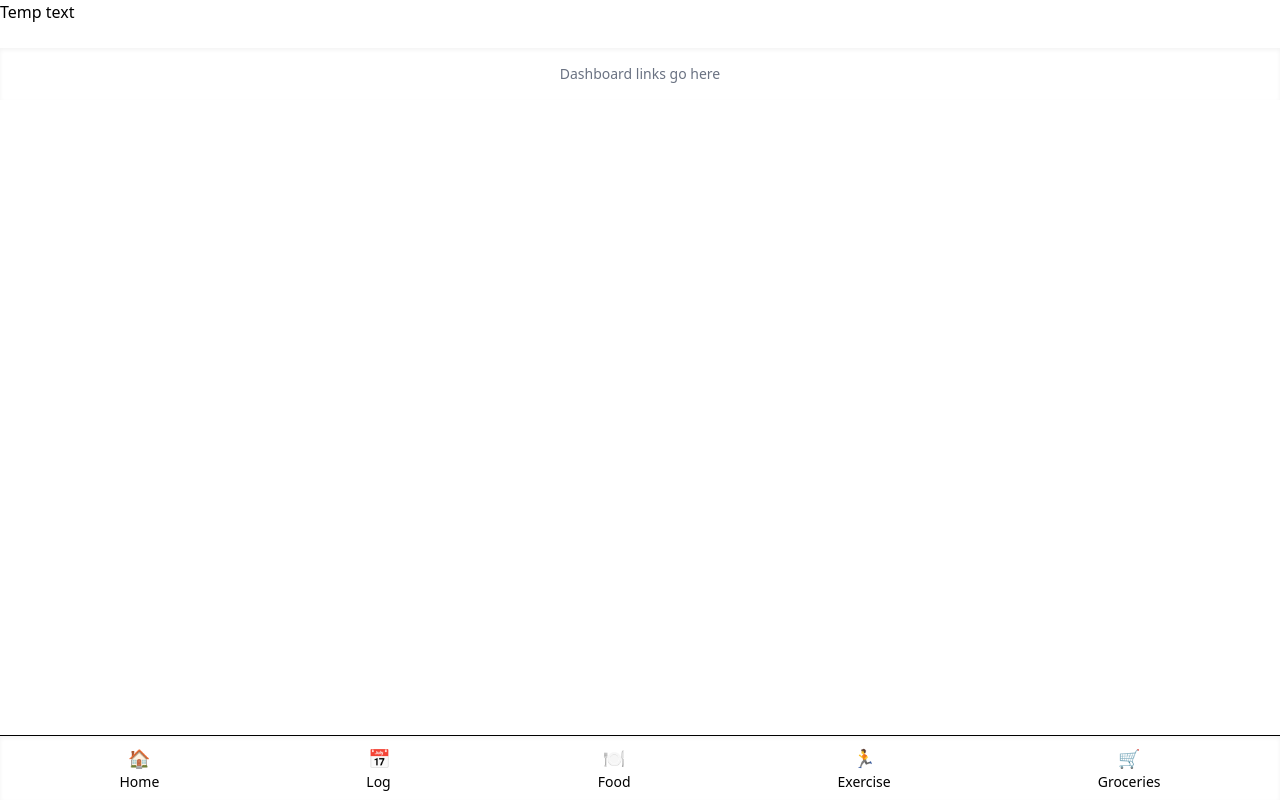
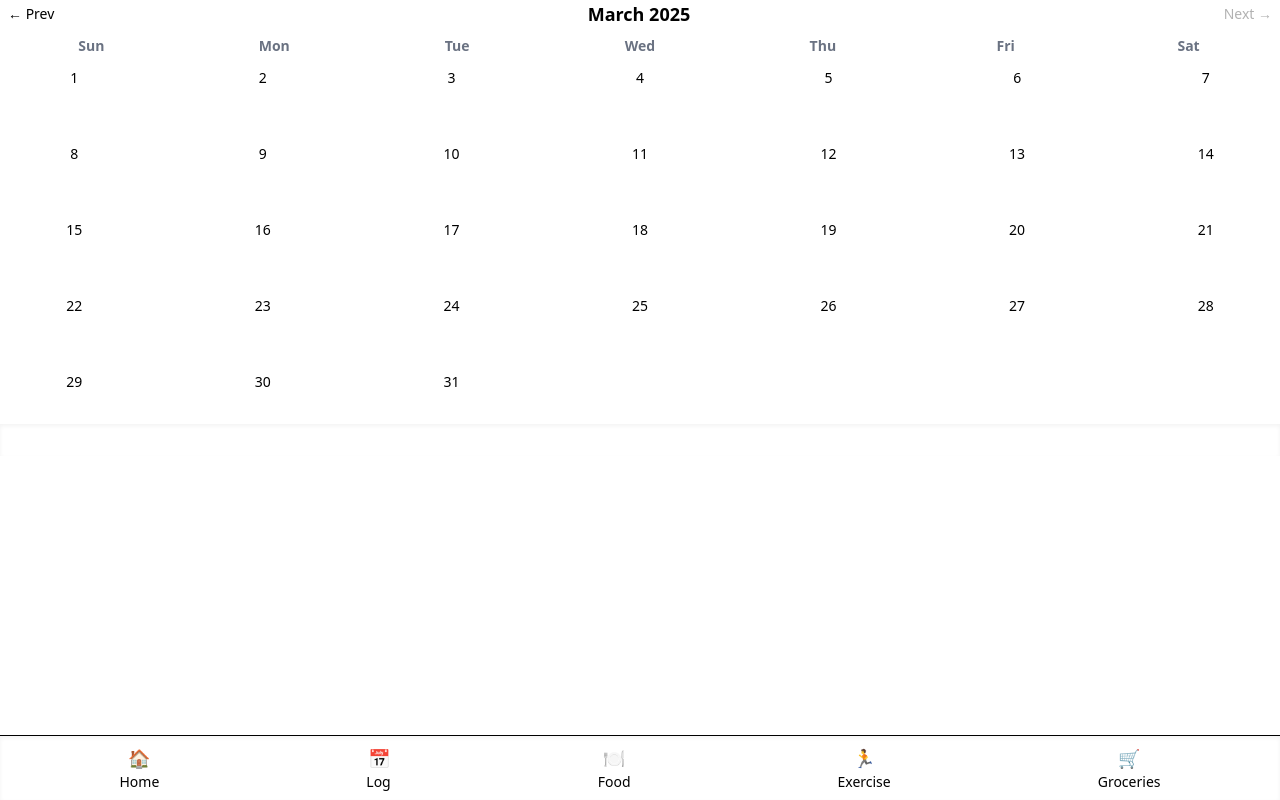
Before and after one commit to Sharif15/Nutritional_health_app, a Next.js app: page /logs in a window 1280 px wide. Built offline with nearby package versions, Linux system fonts and the light colour scheme.

Commit message:
top half of calendar no implementation

```diff
--- a/src/app/layout.tsx
+++ b/src/app/layout.tsx
@@ -21,7 +21,7 @@ export default function RootLayout({
 
       <footer className="bg-white shadow-inner p-4 mt-6">
         {<Navbar />}
-        <div className="text-center text-sm text-gray-500">Dashboard links go here</div>
+
       </footer>
       </body>
     </html>
--- a/src/app/logs/page.tsx
+++ b/src/app/logs/page.tsx
@@ -1,14 +1,66 @@
-import Image from "next/image";
+"use client";
+import { useState } from "react";
 
-export default function Logs() {
+interface CalendarProps {
+  onSelectDate: (date: string) => void;
+  selectedDate: string;
+}
+
+export default function Calendar({ onSelectDate, selectedDate }: CalendarProps) {
+  const today = new Date();
+  const [monthOffset, setMonthOffset] = useState(0); // 0 = current, 1 = prev, 2 = prev-prev
+
+  const displayMonth = new Date(today.getFullYear(), today.getMonth() - monthOffset, 1);
+  const monthLabel = displayMonth.toLocaleDateString("default", { month: "long", year: "numeric" });
+
+  const daysInMonth = new Date(displayMonth.getFullYear(), displayMonth.getMonth() + 1, 0).getDate();
+
+  const days: string[] = [];
+  for (let d = 1; d <= daysInMonth; d++) {
+    const date = new Date(displayMonth.getFullYear(), displayMonth.getMonth(), d);
+    days.push(date.toISOString().split("T")[0]); // "YYYY-MM-DD"
+  }
+
   return (
-    <div>
-      <main>
-        <p>Temp text</p>
-      </main>
-      <footer>
+    <div className="mb-4">
+      {/* Header */}
+      <div className="flex justify-between items-center mb-2">
+        <button
+          onClick={() => setMonthOffset((prev) => Math.min(prev + 1, 2))}
+          disabled={monthOffset == 2}
+          className={`text-sm px-2 py-1 rounded ${monthOffset == 2 ? "opacity-30" : "hover:bg-gray-100"}`}
+        >
+          ← Prev
+        </button>
+        <h2 className="text-lg font-semibold">{monthLabel}</h2>
+        <button
+          onClick={() => setMonthOffset((prev) => Math.max(prev - 1, 0))}
+          disabled={monthOffset === 0}
+          className={`text-sm px-2 py-1 rounded ${monthOffset === 0 ? "opacity-30" : "hover:bg-gray-100"}`}
+        >
+          Next →
+        </button>
+      </div>
 
-      </footer>
+      {/* Calendar grid */}
+      <div className="grid grid-cols-7 text-center text-sm font-semibold text-gray-500 mb-1">
+  {["Sun", "Mon", "Tue", "Wed", "Thu", "Fri", "Sat"].map((day) => (
+    <div key={day}>{day}</div>
+  ))}
+</div>
+      <div className="grid grid-cols-7 gap-10">
+        {days.map((day) => (
+          <button
+            key={day}
+            onClick={() => onSelectDate(day)}
+            className={`p-2 text-sm rounded ${
+              selectedDate === day ? "bg-blue-500 text-white" : "hover:bg-gray-100"
+            }`}
+          >
+            {new Date(day).getDate()}
+          </button>
+        ))}
+      </div>
     </div>
   );
 }
```
